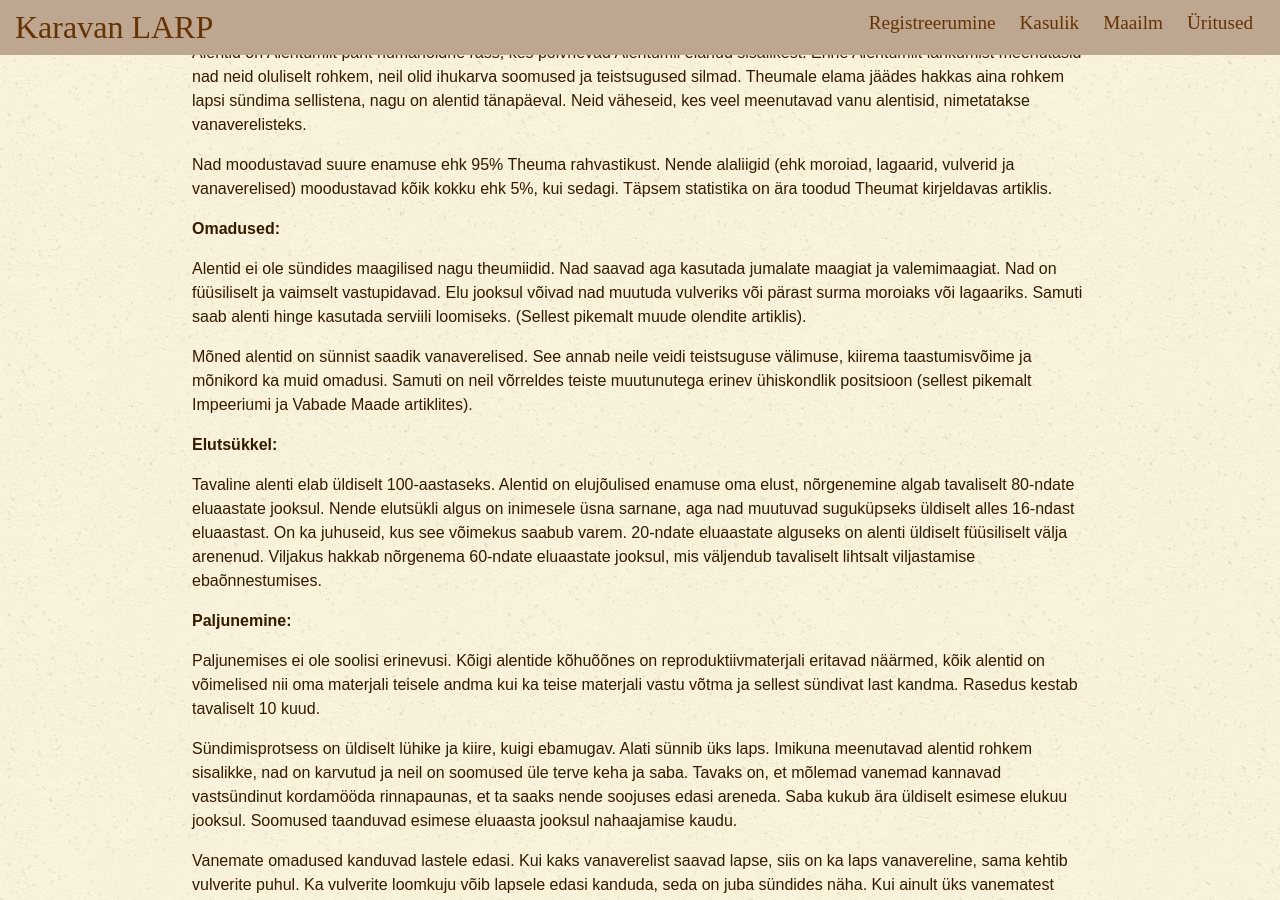
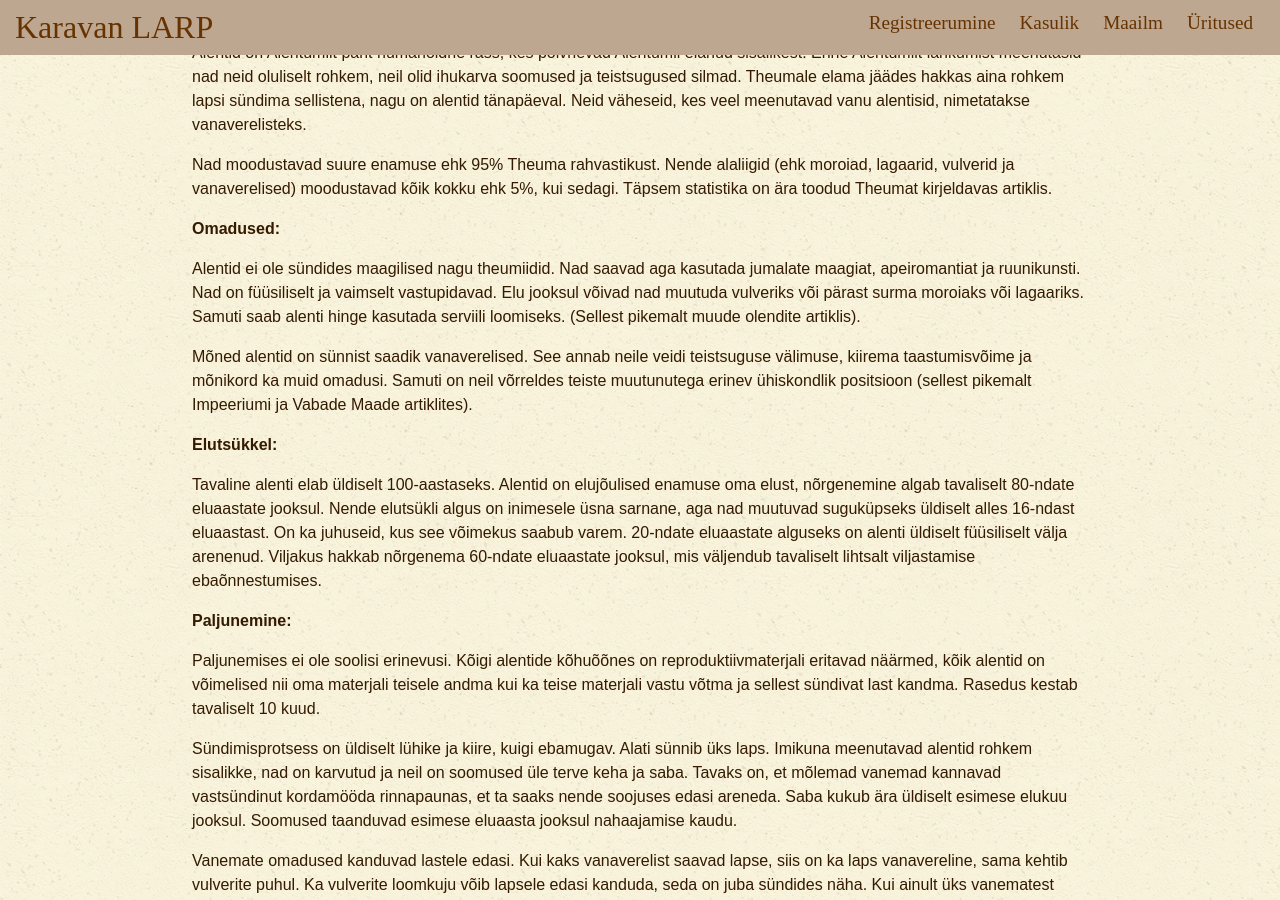
Before and after one commit to karavanlarp/karavanlarp.github.io, a Jekyll site: the page built from est/world/theuma.md, in a window 1280 px wide and 900 px high, scrolled down 3220 px. Built offline with Jekyll 4.4.1, drawn with Linux system fonts in a browser that asks for light colours; some web fonts are replaced; some of the changed text lies outside the part shown.

Commit message:
teksti parandus est theuma

```diff
--- a/est/world/theuma.md
+++ b/est/world/theuma.md
@@ -110,7 +110,7 @@
 
 **Omadused:**
 
-Alentid ei ole sündides maagilised nagu theumiidid. Nad saavad aga kasutada jumalate maagiat ja valemimaagiat. Nad on füüsiliselt ja vaimselt vastupidavad. Elu jooksul võivad nad muutuda vulveriks või pärast surma moroiaks või lagaariks. Samuti saab alenti hinge kasutada serviili loomiseks. (Sellest pikemalt muude olendite artiklis).
+Alentid ei ole sündides maagilised nagu theumiidid. Nad saavad aga kasutada jumalate maagiat, apeiromantiat ja ruunikunsti. Nad on füüsiliselt ja vaimselt vastupidavad. Elu jooksul võivad nad muutuda vulveriks või pärast surma moroiaks või lagaariks. Samuti saab alenti hinge kasutada serviili loomiseks. (Sellest pikemalt muude olendite artiklis).
 
 Mõned alentid on sünnist saadik vanaverelised. See annab neile veidi teistsuguse välimuse, kiirema taastumisvõime ja mõnikord ka muid omadusi. Samuti on neil võrreldes teiste muutunutega erinev ühiskondlik positsioon (sellest pikemalt Impeeriumi ja Vabade Maade artiklites).
 
@@ -279,10 +279,10 @@
 
 * **Ban-Mawr** - kaos, veri, lubadused. Mõjualas antud lubadused seovad lubajaid.
 * **Lir-Neth** - surm, nägemused. Mõjualas olijad võivad saada nägemusi ja/või jääda pimedaks, surijad surevad silmapilkselt.
+* **Vael-Ser** - öö, trikid. Mõjualas muutuvad tõenäosusseadused.
+* **Arim-Wol** - stabiilsus, küllus. Mõjualas võivad asjad mitmekordistuda ja pillid ise mängima hakata.
 * **Nal-Mat** - jaht, raev. Mõjualas olevad vulverid võivad raevuda ja/või loomkuju võtta.
-* **Vael-Ser** - öö, trikid. Mõjualas muutuvad tõenäosusseadused.
 * **Rhen-Apa** - mets, esivanemad. Mõjualas tärkavad kõigist puitesemetest võrsed, võib kuulda esivanemate hääli.
-* **Arim-Wol** - stabiilsus, küllus. Mõjualas võivad asjad mitmekordistuda ja pillid ise mängima hakata.
 * **Zer-Nim** - lagunemine, häving. Mõjualas võib lagunemisprotsess kiireneda, toit rikneb kergelt, haavad hakkavad uuesti veritsema, kaitseloitsud purunevad, moroiad hakkavad nähtavalt lagunema.
 * **Eil-Gann** - liikumine, valgus. Mõjualas puhuvad tuuled, ükski tuli ei kustu.
 
```
Also changed, not shown: other parts of est/world/theuma.md (+1 -1 lines).
